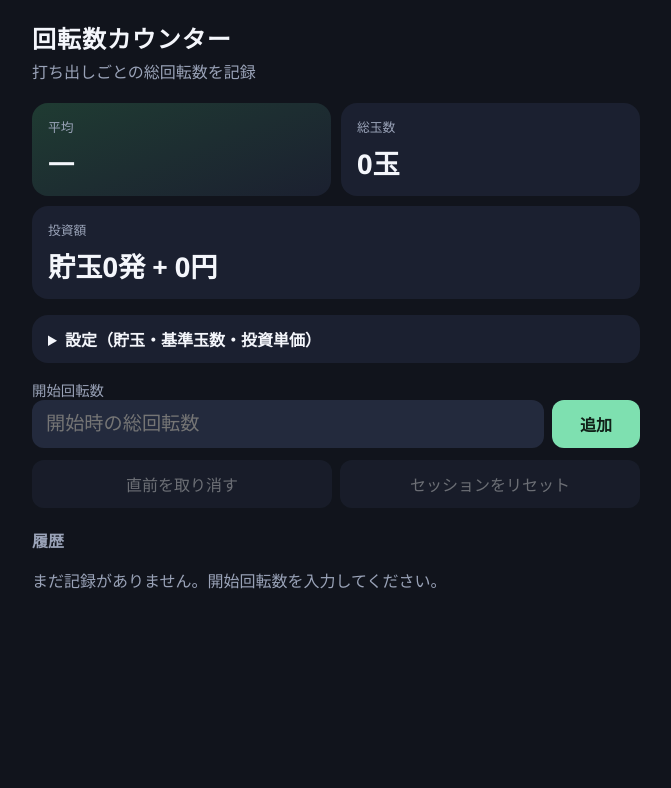
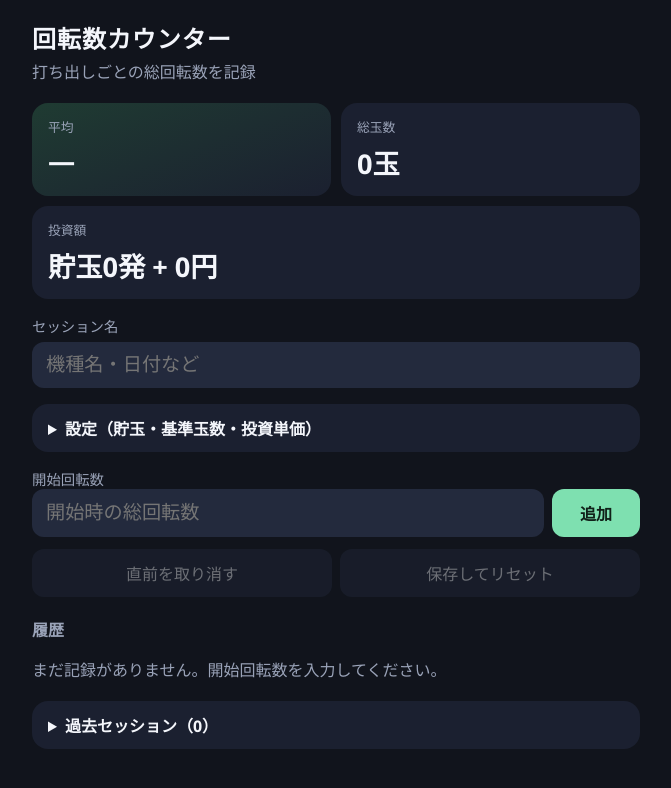
Before and after one commit to atri-konami/pcnk-counter, a React (Vite) app: page / in a window 1280 px wide. Shown: the top 788 px of the page, without its empty margins (304-975 px from the left). Built offline with nearby package versions, Linux system fonts and the light colour scheme.

Commit message:
リセット時に名前付きでセッションを残し、後から見返せるようにする。

```diff
--- a/src/App.css
+++ b/src/App.css
@@ -68,12 +68,17 @@
 }
 
 .settings label,
-.entry label {
+.entry label,
+.session-name {
   display: flex;
   flex-direction: column;
   gap: 6px;
   color: var(--muted);
   font-size: 0.9rem;
+}
+
+.session-name {
+  margin-bottom: 16px;
 }
 
 input {
@@ -85,6 +90,10 @@ input {
   font-size: 1.2rem;
   padding: 12px 14px;
   font-variant-numeric: tabular-nums;
+}
+
+input[type="text"] {
+  font-variant-numeric: normal;
 }
 
 .hint {
@@ -123,6 +132,11 @@ button.primary {
 
 button:disabled {
   opacity: 0.4;
+}
+
+button.danger {
+  background: #3a2430;
+  color: var(--danger);
 }
 
 .error {
@@ -197,6 +211,69 @@ button:disabled {
   background: var(--accent);
 }
 
+.past-sessions {
+  margin-top: 20px;
+}
+
+.past-sessions .empty {
+  margin: 14px 0 4px;
+}
+
+.session-list {
+  list-style: none;
+  margin: 14px 0 0;
+  padding: 0;
+  display: flex;
+  flex-direction: column;
+  gap: 8px;
+}
+
+.session-item {
+  background: var(--panel-2);
+  border-radius: 12px;
+  padding: 12px 14px;
+}
+
+.session-item summary {
+  cursor: pointer;
+  display: flex;
+  flex-direction: column;
+  gap: 6px;
+  font-weight: 600;
+}
+
+.session-item-main {
+  display: flex;
+  flex-wrap: wrap;
+  gap: 8px 12px;
+  align-items: baseline;
+}
+
+.session-item-name {
+  color: var(--text);
+}
+
+.session-item-meta,
+.session-item-stats {
+  color: var(--muted);
+  font-size: 0.85rem;
+  font-weight: 400;
+  font-variant-numeric: tabular-nums;
+}
+
+.session-item .history-list {
+  margin-top: 12px;
+}
+
+.session-item .history-list li {
+  background: var(--panel);
+}
+
+.session-item .danger {
+  margin-top: 12px;
+  width: 100%;
+}
+
 @media (min-width: 520px) {
   .settings-grid {
     grid-template-columns: repeat(3, 1fr);
--- a/src/App.tsx
+++ b/src/App.tsx
@@ -3,10 +3,92 @@ import {
   canAddSpin,
   parseNonNegativeInt,
   summarize,
+  type RecordRow,
   type Settings,
 } from "./lib/calc";
-import { loadState, saveState } from "./lib/storage";
+import {
+  archiveCurrentSession,
+  defaultSessionName,
+  deleteSavedSession,
+  loadState,
+  saveState,
+  type SavedSession,
+} from "./lib/storage";
 import "./App.css";
+
+function formatSavedAt(timestamp: number): string {
+  return new Date(timestamp).toLocaleString("ja-JP", {
+    year: "numeric",
+    month: "2-digit",
+    day: "2-digit",
+    hour: "2-digit",
+    minute: "2-digit",
+  });
+}
+
+function HistoryList({ rows }: { rows: RecordRow[] }) {
+  if (rows.length === 0) {
+    return <p className="empty">記録がありません。</p>;
+  }
+  return (
+    <ol className="history-list">
+      {rows.map((row, index) => (
+        <li key={`${row.totalSpins}-${index}`} className={row.isStart ? "start" : ""}>
+          <span className="row-index">
+            {row.isStart ? "開始" : `${row.playIndex}`}
+          </span>
+          <span className="row-total">{row.totalSpins.toLocaleString("ja-JP")}</span>
+          <span className="row-delta">
+            {row.delta === null ? "—" : `+${row.delta}`}
+          </span>
+          <span className={`row-kind ${row.isStored ? "stored" : row.isStart ? "" : "paid"}`}>
+            {row.isStart ? "基準" : row.isStored ? "貯玉" : "現金"}
+          </span>
+        </li>
+      ))}
+    </ol>
+  );
+}
+
+function PastSessionItem({
+  session,
+  onDelete,
+}: {
+  session: SavedSession;
+  onDelete: (id: string) => void;
+}) {
+  const summary = useMemo(
+    () => summarize(session.records, session.settings),
+    [session],
+  );
+
+  return (
+    <li>
+      <details className="session-item">
+        <summary>
+          <span className="session-item-main">
+            <strong className="session-item-name">{session.name}</strong>
+            <span className="session-item-meta">{formatSavedAt(session.savedAt)}</span>
+          </span>
+          <span className="session-item-stats">
+            {summary.averageLabel} / {summary.investmentLabel}
+          </span>
+        </summary>
+        <HistoryList rows={summary.rows} />
+        <button
+          type="button"
+          className="danger"
+          onClick={(event) => {
+            event.preventDefault();
+            onDelete(session.id);
+          }}
+        >
+          削除
+        </button>
+      </details>
+    </li>
+  );
+}
 
 export default function App() {
   const [state, setState] = useState(loadState);
@@ -14,7 +96,14 @@ export default function App() {
   const [error, setError] = useState<string | null>(null);
 
   useEffect(() => {
-    saveState(state);
+    const result = saveState(state);
+    if (!result.ok) {
+      setError(
+        result.quotaExceeded
+          ? "保存容量がいっぱいです。古いセッションを削除してください"
+          : "保存に失敗しました",
+      );
+    }
   }, [state]);
 
   const summary = useMemo(
@@ -59,15 +148,28 @@ export default function App() {
     setError(null);
   }
 
-  function resetSession() {
+  function saveAndReset() {
     if (state.records.length === 0) {
       return;
     }
-    if (!window.confirm("このセッションの回転数記録を消しますか？（貯玉・設定は残ります）")) {
+    const name = state.sessionName.trim() || defaultSessionName();
+    if (!window.confirm(`「${name}」を保存してリセットしますか？（貯玉・設定は残ります）`)) {
       return;
     }
-    setState((prev) => ({ ...prev, records: [] }));
+    setState((prev) => archiveCurrentSession(prev));
     setInput("");
+    setError(null);
+  }
+
+  function onDeleteSession(id: string) {
+    const session = state.sessions.find((item) => item.id === id);
+    if (!session) {
+      return;
+    }
+    if (!window.confirm(`「${session.name}」を削除しますか？`)) {
+      return;
+    }
+    setState((prev) => deleteSavedSession(prev, id));
     setError(null);
   }
 
@@ -92,6 +194,20 @@ export default function App() {
           <strong className="value">{summary.investmentLabel}</strong>
         </div>
       </section>
+
+      <label className="session-name">
+        セッション名
+        <input
+          type="text"
+          value={state.sessionName}
+          onChange={(e) => {
+            setState((prev) => ({ ...prev, sessionName: e.target.value }));
+            setError(null);
+          }}
+          placeholder="機種名・日付など"
+          autoComplete="off"
+        />
+      </label>
 
       <details className="settings">
         <summary>設定（貯玉・基準玉数・投資単価）</summary>
@@ -165,8 +281,8 @@ export default function App() {
         <button type="button" onClick={undoLast} disabled={state.records.length === 0}>
           直前を取り消す
         </button>
-        <button type="button" onClick={resetSession} disabled={state.records.length === 0}>
-          セッションをリセット
+        <button type="button" onClick={saveAndReset} disabled={state.records.length === 0}>
+          保存してリセット
         </button>
       </div>
 
@@ -175,24 +291,26 @@ export default function App() {
         {summary.rows.length === 0 ? (
           <p className="empty">まだ記録がありません。開始回転数を入力してください。</p>
         ) : (
-          <ol className="history-list">
-            {summary.rows.map((row, index) => (
-              <li key={`${row.totalSpins}-${index}`} className={row.isStart ? "start" : ""}>
-                <span className="row-index">
-                  {row.isStart ? "開始" : `${row.playIndex}`}
-                </span>
-                <span className="row-total">{row.totalSpins.toLocaleString("ja-JP")}</span>
-                <span className="row-delta">
-                  {row.delta === null ? "—" : `+${row.delta}`}
-                </span>
-                <span className={`row-kind ${row.isStored ? "stored" : row.isStart ? "" : "paid"}`}>
-                  {row.isStart ? "基準" : row.isStored ? "貯玉" : "現金"}
-                </span>
-              </li>
-            ))}
-          </ol>
+          <HistoryList rows={summary.rows} />
         )}
       </section>
+
+      <details className="settings past-sessions">
+        <summary>過去セッション（{state.sessions.length}）</summary>
+        {state.sessions.length === 0 ? (
+          <p className="empty">保存したセッションはありません。</p>
+        ) : (
+          <ul className="session-list">
+            {state.sessions.map((session) => (
+              <PastSessionItem
+                key={session.id}
+                session={session}
+                onDelete={onDeleteSession}
+              />
+            ))}
+          </ul>
+        )}
+      </details>
     </div>
   );
 }
--- a/src/lib/storage.ts
+++ b/src/lib/storage.ts
@@ -2,15 +2,39 @@ import { DEFAULT_SETTINGS, type Settings } from "./calc";
 
 const STORAGE_KEY = "pcnk-counter-state";
 
-export type AppState = {
+export type SavedSession = {
+  id: string;
+  name: string;
+  savedAt: number;
   settings: Settings;
   records: number[];
 };
 
+export type AppState = {
+  settings: Settings;
+  records: number[];
+  sessionName: string;
+  sessions: SavedSession[];
+};
+
+export type SaveResult =
+  | { ok: true }
+  | { ok: false; quotaExceeded: boolean };
+
 export const DEFAULT_STATE: AppState = {
   settings: { ...DEFAULT_SETTINGS },
   records: [],
+  sessionName: "",
+  sessions: [],
 };
+
+function emptyState(): AppState {
+  return {
+    ...DEFAULT_STATE,
+    settings: { ...DEFAULT_SETTINGS },
+    sessions: [],
+  };
+}
 
 function isSettings(value: unknown): value is Settings {
   if (!value || typeof value !== "object") {
@@ -24,33 +48,131 @@ function isSettings(value: unknown): value is Settings {
   );
 }
 
+function parseSettings(value: unknown): Settings {
+  if (!isSettings(value)) {
+    return { ...DEFAULT_SETTINGS };
+  }
+  return {
+    storedBalls: Math.max(0, Math.floor(value.storedBalls)),
+    unitBalls: Math.max(1, Math.floor(value.unitBalls) || 1),
+    unitYen: Math.max(0, Math.floor(value.unitYen)),
+  };
+}
+
+function parseRecords(value: unknown): number[] {
+  return Array.isArray(value)
+    ? value.filter((n): n is number => Number.isInteger(n) && n >= 0)
+    : [];
+}
+
+function parseSavedSession(value: unknown): SavedSession | null {
+  if (!value || typeof value !== "object") {
+    return null;
+  }
+  const s = value as Record<string, unknown>;
+  if (typeof s.id !== "string" || s.id === "") {
+    return null;
+  }
+  if (typeof s.name !== "string") {
+    return null;
+  }
+  if (typeof s.savedAt !== "number" || !Number.isFinite(s.savedAt)) {
+    return null;
+  }
+  return {
+    id: s.id,
+    name: s.name,
+    savedAt: s.savedAt,
+    settings: parseSettings(s.settings),
+    records: parseRecords(s.records),
+  };
+}
+
+export function defaultSessionName(date = new Date()): string {
+  const year = date.getFullYear();
+  const month = String(date.getMonth() + 1).padStart(2, "0");
+  const day = String(date.getDate()).padStart(2, "0");
+  return `${year}/${month}/${day}`;
+}
+
+function newSessionId(): string {
+  if (typeof crypto !== "undefined" && typeof crypto.randomUUID === "function") {
+    return crypto.randomUUID();
+  }
+  return `${Date.now()}-${Math.random().toString(16).slice(2)}`;
+}
+
+export function archiveCurrentSession(
+  state: AppState,
+  savedAt = Date.now(),
+): AppState {
+  const name = state.sessionName.trim() || defaultSessionName(new Date(savedAt));
+  const session: SavedSession = {
+    id: newSessionId(),
+    name,
+    savedAt,
+    settings: { ...state.settings },
+    records: [...state.records],
+  };
+  return {
+    ...state,
+    records: [],
+    sessionName: "",
+    sessions: [session, ...state.sessions],
+  };
+}
+
+export function deleteSavedSession(state: AppState, id: string): AppState {
+  return {
+    ...state,
+    sessions: state.sessions.filter((session) => session.id !== id),
+  };
+}
+
 export function loadState(): AppState {
   try {
     const raw = localStorage.getItem(STORAGE_KEY);
     if (!raw) {
-      return { ...DEFAULT_STATE, settings: { ...DEFAULT_SETTINGS } };
+      return emptyState();
     }
     const parsed = JSON.parse(raw) as unknown;
     if (!parsed || typeof parsed !== "object") {
-      return { ...DEFAULT_STATE, settings: { ...DEFAULT_SETTINGS } };
+      return emptyState();
     }
     const data = parsed as Record<string, unknown>;
-    const settings = isSettings(data.settings)
-      ? {
-          storedBalls: Math.max(0, Math.floor(data.settings.storedBalls)),
-          unitBalls: Math.max(1, Math.floor(data.settings.unitBalls) || 1),
-          unitYen: Math.max(0, Math.floor(data.settings.unitYen)),
-        }
-      : { ...DEFAULT_SETTINGS };
-    const records = Array.isArray(data.records)
-      ? data.records.filter((n): n is number => Number.isInteger(n) && n >= 0)
+    const sessions = Array.isArray(data.sessions)
+      ? data.sessions.flatMap((item) => {
+          const session = parseSavedSession(item);
+          return session ? [session] : [];
+        })
       : [];
-    return { settings, records };
+    return {
+      settings: parseSettings(data.settings),
+      records: parseRecords(data.records),
+      sessionName: typeof data.sessionName === "string" ? data.sessionName : "",
+      sessions,
+    };
   } catch {
-    return { ...DEFAULT_STATE, settings: { ...DEFAULT_SETTINGS } };
+    return emptyState();
   }
 }
 
-export function saveState(state: AppState): void {
-  localStorage.setItem(STORAGE_KEY, JSON.stringify(state));
+function isQuotaExceeded(error: unknown): boolean {
+  if (!(error instanceof DOMException)) {
+    return false;
+  }
+  return (
+    error.name === "QuotaExceededError" ||
+    error.name === "NS_ERROR_DOM_QUOTA_REACHED" ||
+    error.code === 22
+  );
 }
+
+export function saveState(state: AppState): SaveResult {
+  try {
+    localStorage.setItem(STORAGE_KEY, JSON.stringify(state));
+    return { ok: true };
+  } catch (error) {
+    return { ok: false, quotaExceeded: isQuotaExceeded(error) };
+  }
+}
```
Also changed, not shown: 1 other file (tests, documents, lock files or other folders).
